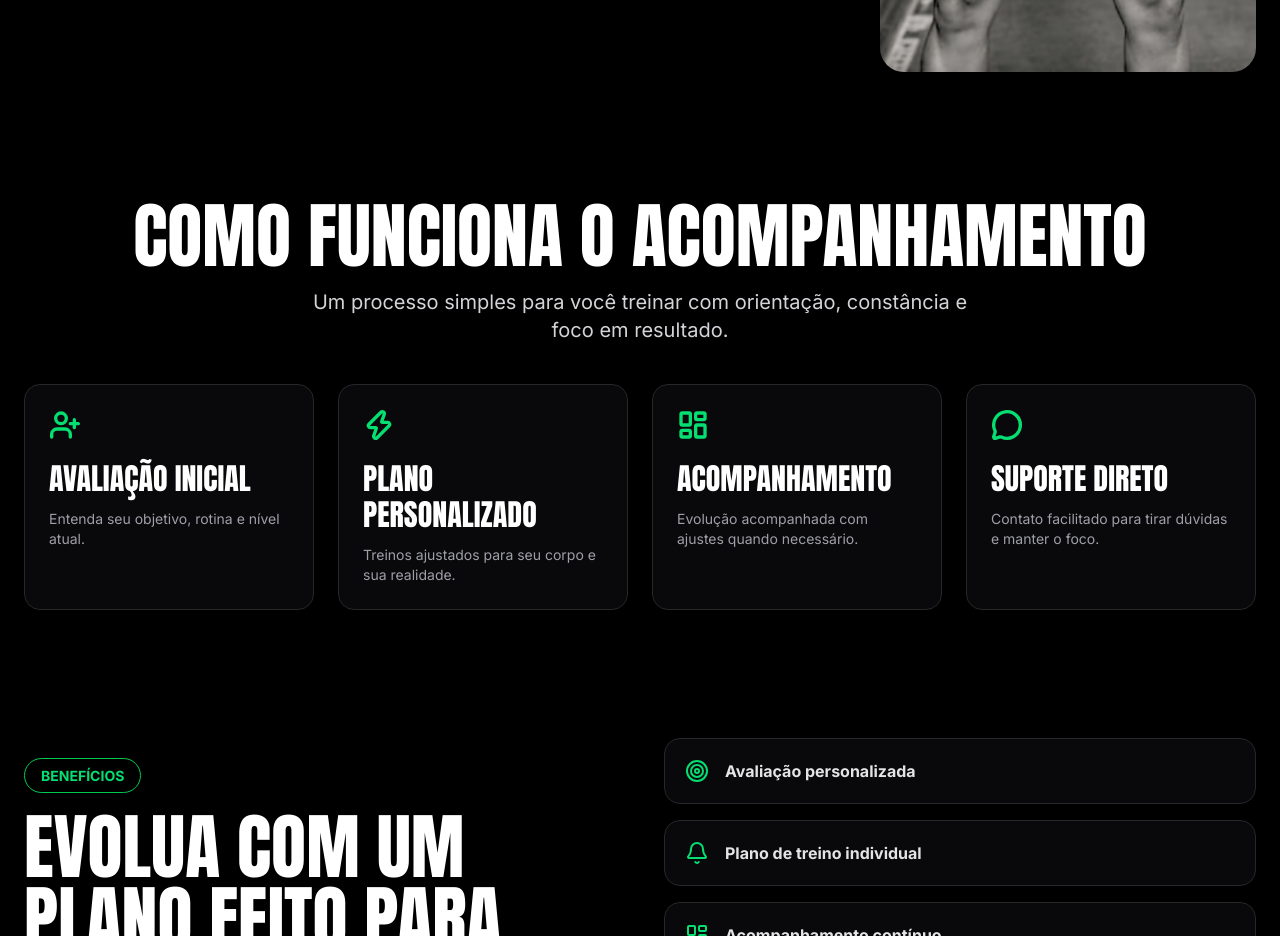
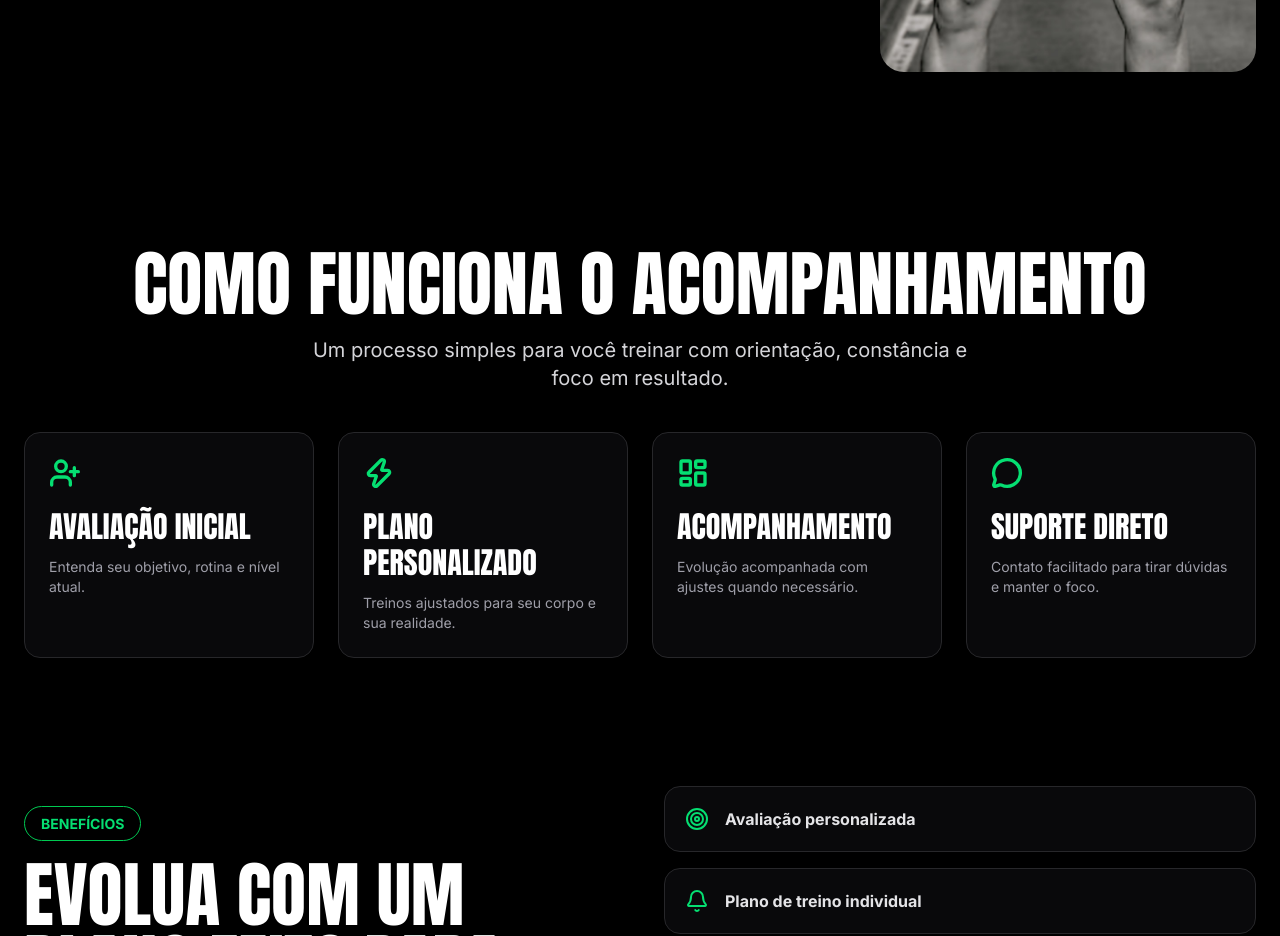
Before and after one commit to dominguesinglid-stack/leadify, a Next.js app: page /juliana in a window 1280 px wide. Shown: the part 840-1776 px from the top of the page. Built offline with nearby package versions, Linux system fonts and the light colour scheme.

Commit message:
ajusta espacamento secao metodo

```diff
--- a/app/juliana/page.tsx
+++ b/app/juliana/page.tsx
@@ -78,7 +78,7 @@ export default function PersonalTrainerPage() {
   </div>
 </section>
 
-      <section id="metodo" className="mx-auto max-w-7xl px-6 py-16">
+      <section id="metodo" className="mx-auto max-w-7xl px-6 pt-28 pb-16">
         <div className="text-center">
           <h2 className={`${anton.className} text-5xl uppercase md:text-7xl`}>
             Como funciona o acompanhamento
```
